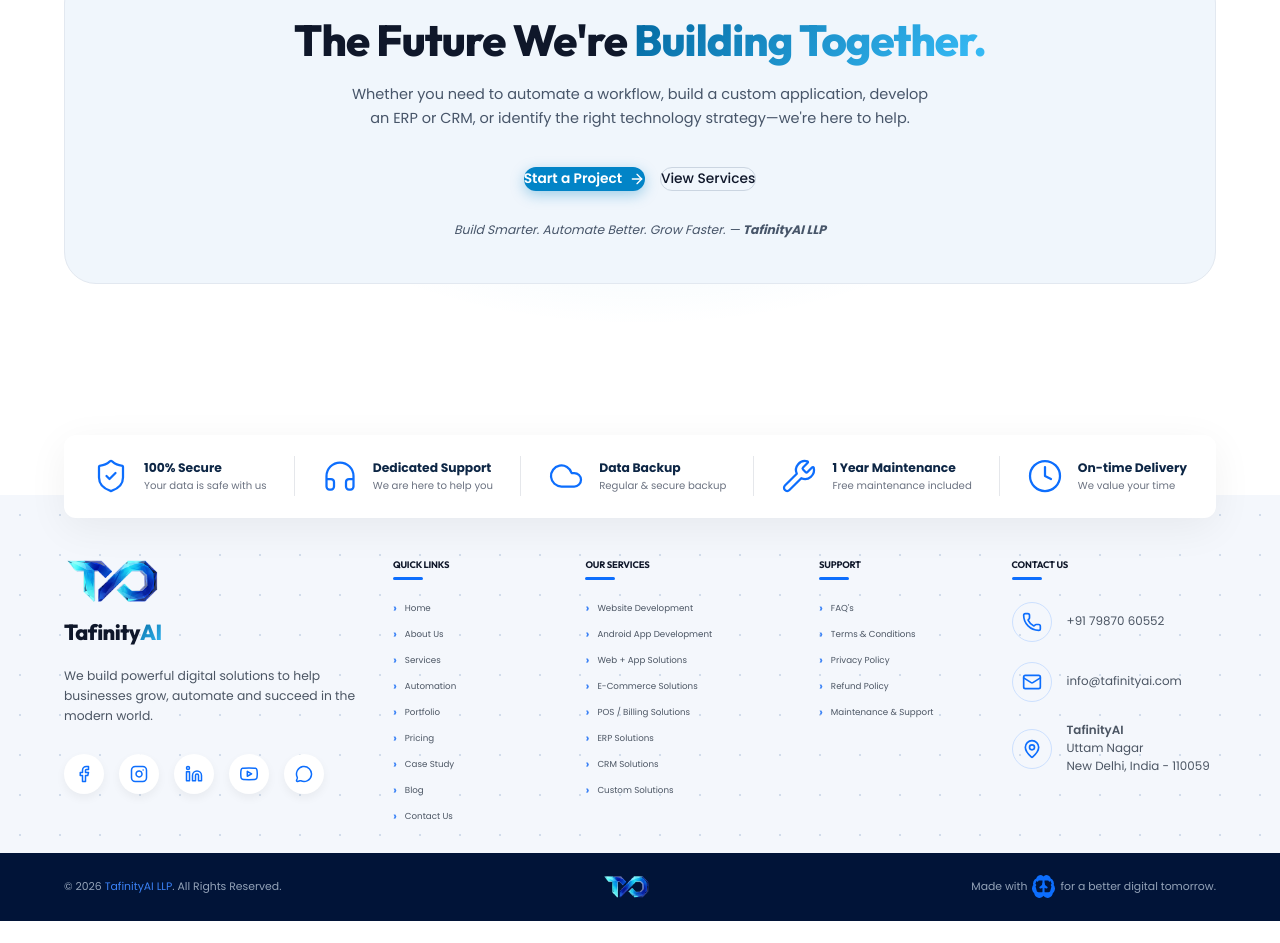
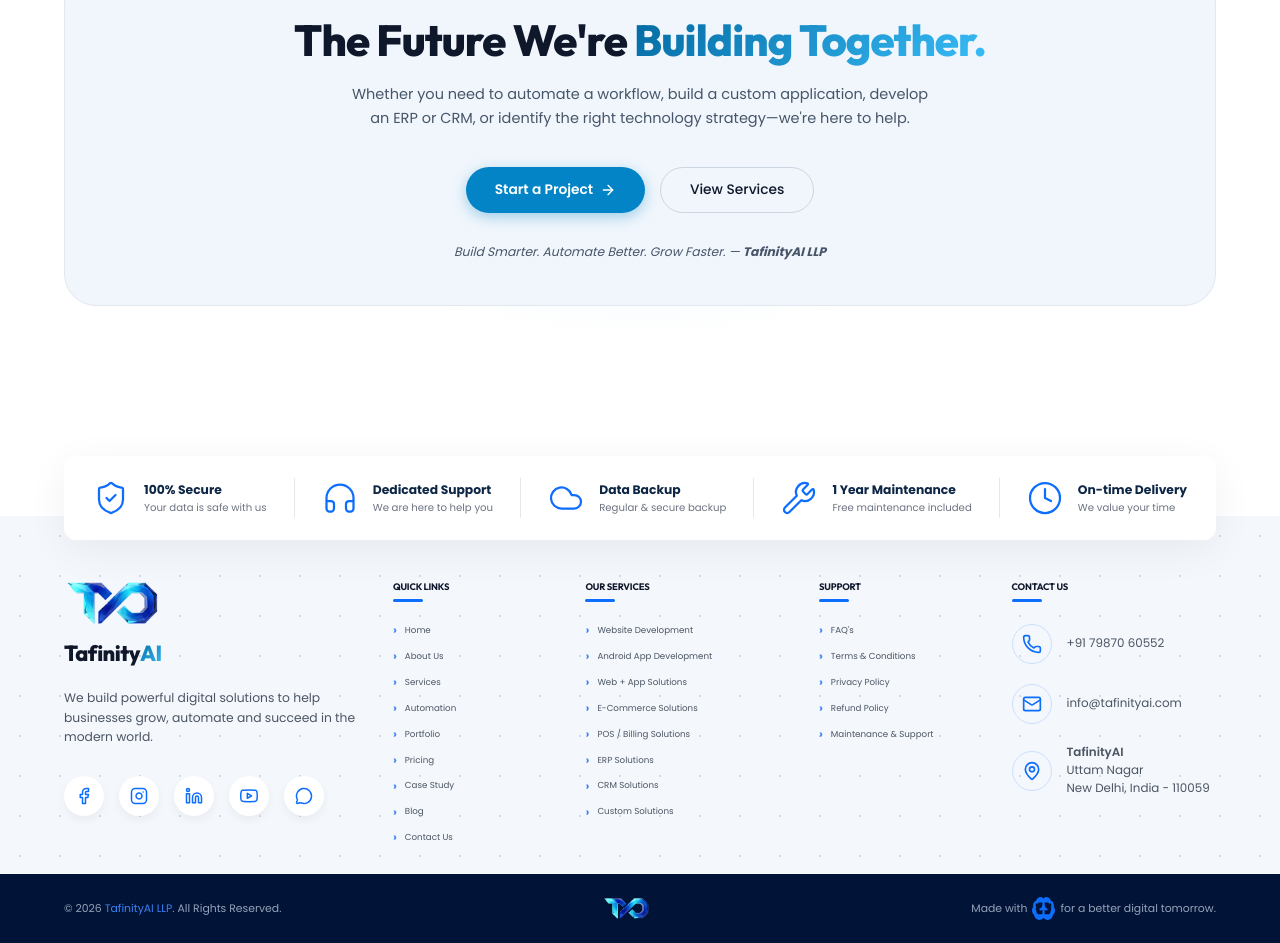
Before and after one commit to TafinityAI-LLP/tai, a React (Vite) app: page /about in a window 1280 px wide. Shown: the part 5971-6914 px from the top of the page. Before the commit the page ends 6892 px from the top, so only its background shows below. Built offline with nearby package versions, Linux system fonts and the light colour scheme.

Commit message:
Fix syntax typo in CTA buttons padding

```diff
--- a/src/pages/About.jsx
+++ b/src/pages/About.jsx
@@ -472,10 +472,10 @@
                             Whether you need to automate a workflow, build a custom application, develop an ERP or CRM, or identify the right technology strategy—we're here to help.
                         </p>
                         <div style={{ display: 'flex', gap: '1rem', justifyContent: 'center', flexWrap: 'wrap' }}>
-                            <Link to="/contact" style={{ display: 'inline-flex', alignItems: 'center', gap: '0.5rem', padding: '0.6.5rem 2rem', background: 'var(--accent-color)', color: '#fff', borderRadius: '100px', fontWeight: 600, fontSize: '0.95rem', textDecoration: 'none', boxShadow: '0 4px 14px rgba(2,132,199,0.35)', transition: 'all 0.2s' }}>
+                            <Link to="/contact" style={{ display: 'inline-flex', alignItems: 'center', gap: '0.5rem', padding: '0.75rem 2rem', background: 'var(--accent-color)', color: '#fff', borderRadius: '100px', fontWeight: 600, fontSize: '0.95rem', textDecoration: 'none', boxShadow: '0 4px 14px rgba(2,132,199,0.35)', transition: 'all 0.2s' }}>
                                 Start a Project <ArrowRight size={16} />
                             </Link>
-                            <Link to="/services" style={{ display: 'inline-flex', alignItems: 'center', gap: '0.5rem', padding: '0.6.5rem 2rem', border: '1px solid var(--border-color)', borderRadius: '100px', fontWeight: 500, fontSize: '0.95rem', textDecoration: 'none', color: 'var(--text-primary)', transition: 'all 0.2s' }}>
+                            <Link to="/services" style={{ display: 'inline-flex', alignItems: 'center', gap: '0.5rem', padding: '0.75rem 2rem', border: '1px solid var(--border-color)', borderRadius: '100px', fontWeight: 500, fontSize: '0.95rem', textDecoration: 'none', color: 'var(--text-primary)', transition: 'all 0.2s' }}>
                                 View Services
                             </Link>
                         </div>
```
Also changed, not shown: src/pages/Services.jsx (line endings or trailing spaces).
